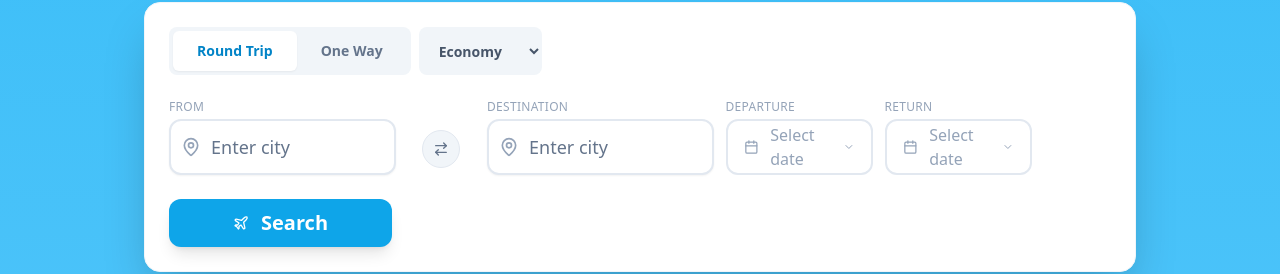
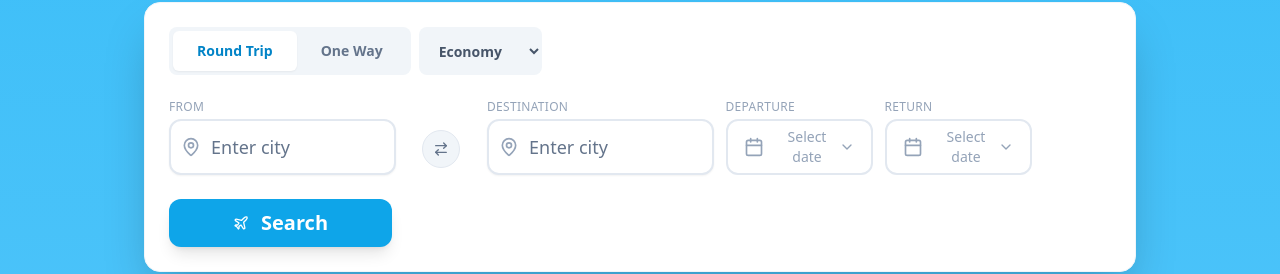
Before and after one commit to shuangyuwu0115-source/skypivot, a React (Vite) app: page / in a window 1280 px wide. Shown: the part 266-540 px from the top of the page. Built offline with nearby package versions, Linux system fonts and the light colour scheme.

Commit message:
Update SearchSection.tsx

```diff
--- a/src/sections/SearchSection.tsx
+++ b/src/sections/SearchSection.tsx
@@ -4,7 +4,6 @@ import { Button } from '@/components/ui/button';
 import { Input } from '@/components/ui/input';
 import { Calendar as CalendarComponent } from '@/components/ui/calendar';
 import { Popover, PopoverContent, PopoverTrigger } from '@/components/ui/popover';
-import { format } from 'date-fns';
 
 interface SearchParams {
   from: string;
@@ -180,7 +179,7 @@ export function SearchSection({ serviceType, onSearch, language = 'en' }: Search
 
   const formatDateMMDDYYYY = (date: Date | undefined): string => {
     if (!date) return '';
-    return format(date, 'MM/dd/yyyy');
+    return date.toLocaleDateString('en-US', { month: '2-digit', day: '2-digit', year: 'numeric' });
   };
 
   const handleSearchClick = () => {
@@ -400,19 +399,28 @@ export function SearchSection({ serviceType, onSearch, language = 'en' }: Search
             </div>
           )}
 
-          {/* 日期选择器 - Popover 日历 */}
+          {/* 日期选择器 - 修复对齐 */}
           <div className="md:col-span-2">
             <label className="block text-xs font-medium text-slate-400 mb-1 uppercase tracking-wide">
               {serviceType === 'hotels' ? t.checkIn : serviceType === 'cars' ? t.pickup : t.departure}
             </label>
             <Popover>
               <PopoverTrigger asChild>
-                <button className="w-full h-14 bg-white border-2 border-slate-200 rounded-xl text-left px-4 flex items-center gap-3 hover:border-sky-500 transition-colors">
-                  <Calendar className="w-5 h-5 text-slate-400" />
-                  <span className={`text-base font-medium ${departureDate ? 'text-slate-800' : 'text-slate-400'}`}>
-                    {departureDate ? formatDateMMDDYYYY(departureDate) : t.selectDate}
-                  </span>
-                  <ChevronDown className="w-4 h-4 text-slate-400 ml-auto" />
+                <button className="w-full h-14 bg-white border-2 border-slate-200 rounded-xl px-4 flex items-center justify-between hover:border-sky-500 transition-colors">
+                  <div className="flex items-center gap-3">
+                    <Calendar className="w-5 h-5 text-slate-400 flex-shrink-0" />
+                    <div className="flex flex-col items-start leading-tight">
+                      <span className={`text-sm font-medium ${departureDate ? 'text-slate-800' : 'text-slate-400'}`}>
+                        {departureDate ? formatDateMMDDYYYY(departureDate) : t.selectDate}
+                      </span>
+                      {departureDate && (
+                        <span className="text-xs text-slate-500">
+                          {departureDate.toLocaleDateString('en-US', { weekday: 'short' })}
+                        </span>
+                      )}
+                    </div>
+                  </div>
+                  <ChevronDown className="w-4 h-4 text-slate-400 flex-shrink-0" />
                 </button>
               </PopoverTrigger>
               <PopoverContent className="w-auto p-0" align="start">
@@ -435,12 +443,21 @@ export function SearchSection({ serviceType, onSearch, language = 'en' }: Search
               </label>
               <Popover>
                 <PopoverTrigger asChild>
-                  <button className="w-full h-14 bg-white border-2 border-slate-200 rounded-xl text-left px-4 flex items-center gap-3 hover:border-sky-500 transition-colors">
-                    <Calendar className="w-5 h-5 text-slate-400" />
-                    <span className={`text-base font-medium ${returnDate ? 'text-slate-800' : 'text-slate-400'}`}>
-                      {returnDate ? formatDateMMDDYYYY(returnDate) : t.selectDate}
-                    </span>
-                    <ChevronDown className="w-4 h-4 text-slate-400 ml-auto" />
+                  <button className="w-full h-14 bg-white border-2 border-slate-200 rounded-xl px-4 flex items-center justify-between hover:border-sky-500 transition-colors">
+                    <div className="flex items-center gap-3">
+                      <Calendar className="w-5 h-5 text-slate-400 flex-shrink-0" />
+                      <div className="flex flex-col items-start leading-tight">
+                        <span className={`text-sm font-medium ${returnDate ? 'text-slate-800' : 'text-slate-400'}`}>
+                          {returnDate ? formatDateMMDDYYYY(returnDate) : t.selectDate}
+                        </span>
+                        {returnDate && (
+                          <span className="text-xs text-slate-500">
+                            {returnDate.toLocaleDateString('en-US', { weekday: 'short' })}
+                          </span>
+                        )}
+                      </div>
+                    </div>
+                    <ChevronDown className="w-4 h-4 text-slate-400 flex-shrink-0" />
                   </button>
                 </PopoverTrigger>
                 <PopoverContent className="w-auto p-0" align="start">
```
